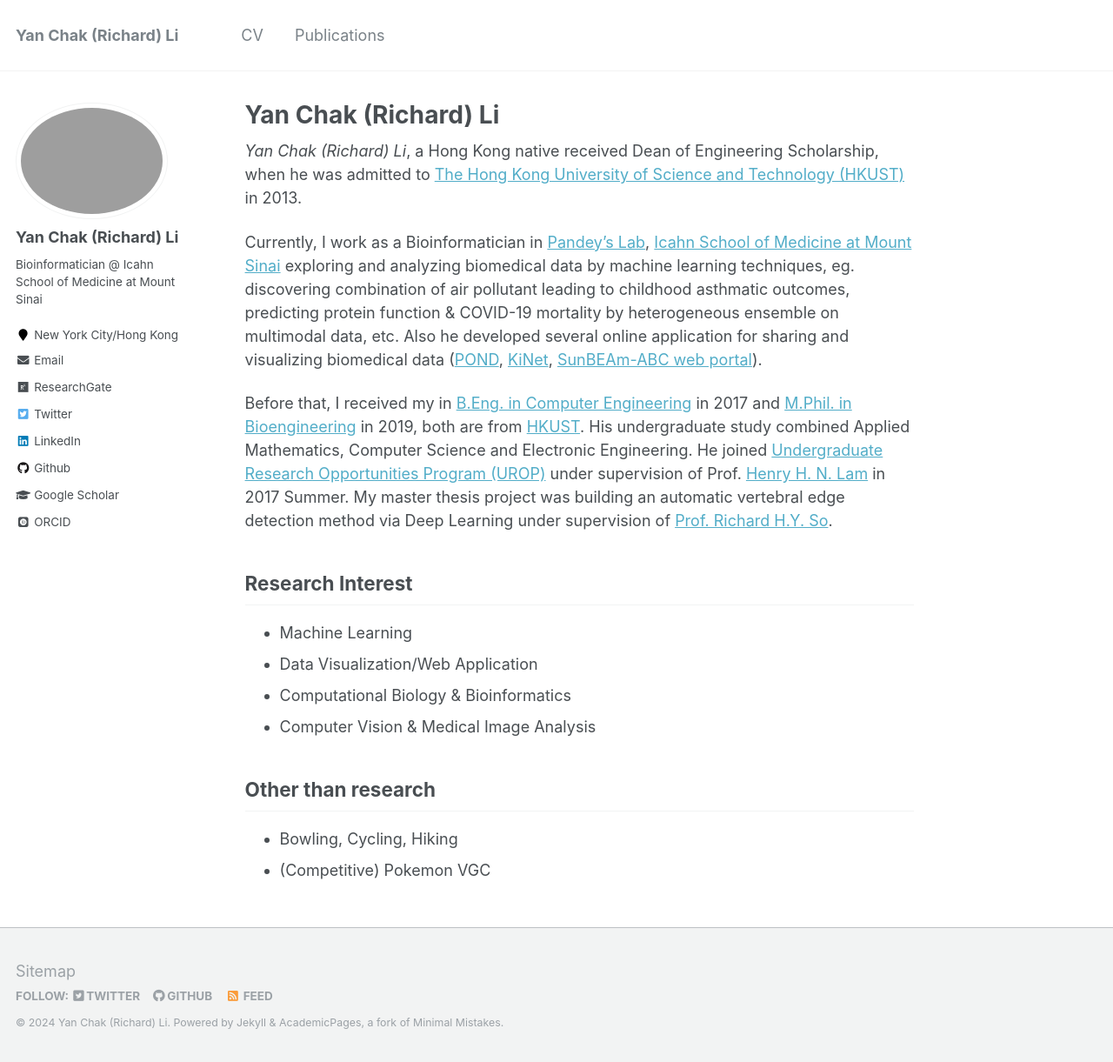
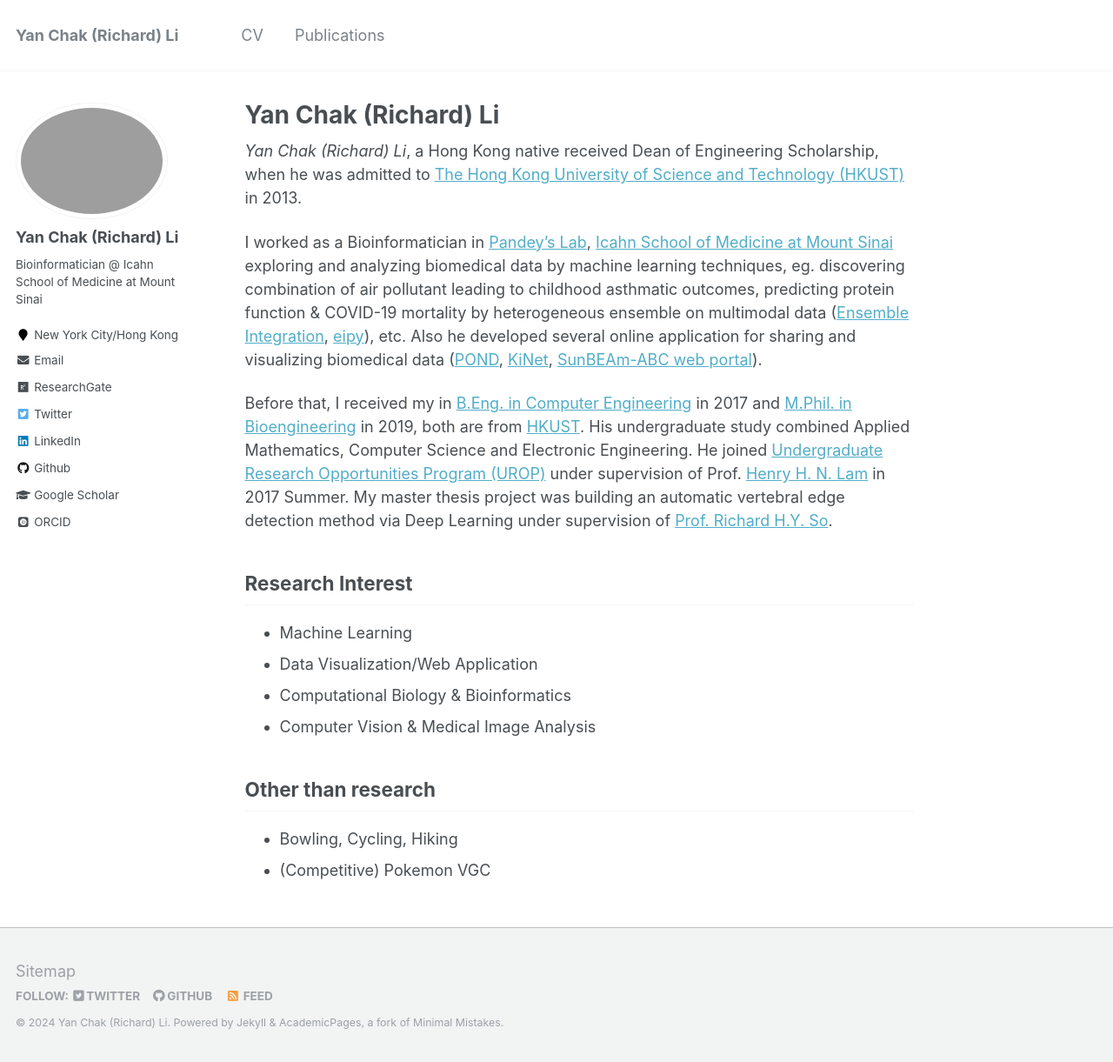
Before and after one commit to huhrichard/huhrichard.github.io, a Jekyll site: the page built from _pages/about.md, in a window 1280 px wide and 1221 px high. Shown: the whole window at 87% size. Built offline with Jekyll 4.4.1, drawn with Linux system fonts in a browser that asks for light colours; some web fonts are replaced.

Commit message:
updated about page

```diff
--- a/_pages/about.md
+++ b/_pages/about.md
@@ -11,7 +11,7 @@ redirect_from:
 
 *Yan Chak (Richard)  Li*, a Hong Kong native received Dean of Engineering Scholarship, when he was admitted to [The Hong Kong University of Science and Technology (HKUST)](https://hkust.edu.hk/){:rel="noreferrer noopener" } in 2013.
 
-Currently, I work as a Bioinformatician in [Pandey's Lab](https://gpandeylab.org/), [Icahn School of Medicine at Mount Sinai](https://icahn.mssm.edu/) exploring and analyzing biomedical data by machine learning techniques, eg. discovering combination of air pollutant leading to childhood asthmatic outcomes, predicting protein function & COVID-19 mortality by heterogeneous ensemble on multimodal data, etc. Also he developed several online application for sharing and visualizing biomedical data ([POND](https://nhanes-youth-predm2.shinyapps.io/POND), [KiNet](https://kinet.kinametrix.com/), [SunBEAm-ABC web portal](https://sunbeam-abc.org/)).
+I worked as a Bioinformatician in [Pandey's Lab](https://gpandeylab.org/), [Icahn School of Medicine at Mount Sinai](https://icahn.mssm.edu/) exploring and analyzing biomedical data by machine learning techniques, eg. discovering combination of air pollutant leading to childhood asthmatic outcomes, predicting protein function & COVID-19 mortality by heterogeneous ensemble on multimodal data ([Ensemble Integration](https://academic.oup.com/bioinformaticsadvances/article/2/1/vbac065/6696243), [eipy](https://eipy.readthedocs.io/en/latest/)), etc. Also he developed several online application for sharing and visualizing biomedical data ([POND](https://nhanes-youth-predm2.shinyapps.io/POND), [KiNet](https://kinet.kinametrix.com/), [SunBEAm-ABC web portal](https://sunbeam-abc.org/)).
 
 Before that, I received my in [B.Eng. in Computer Engineering](http://cpeg.ust.hk/cgi-bin/eng/index.php) in 2017 and [M.Phil. in Bioengineering](https://bien.ust.hk/) in 2019, both are from [HKUST](https://www.ust.hk/).
 His undergraduate study combined Applied Mathematics, Computer Science and Electronic Engineering. He joined [Undergraduate Research Opportunities Program (UROP)](https://urop.ust.hk/) under supervision of Prof. [Henry H. N. Lam](https://facultyprofiles.hkust.edu.hk/profiles.php?profile=henry-hei-ning-lam-kehlam) in 2017 Summer. My master thesis project was building an automatic vertebral edge detection method via Deep Learning under supervision of [Prof. Richard H.Y. So](https://www.ieda.ust.hk/dfaculty/so/).
```
